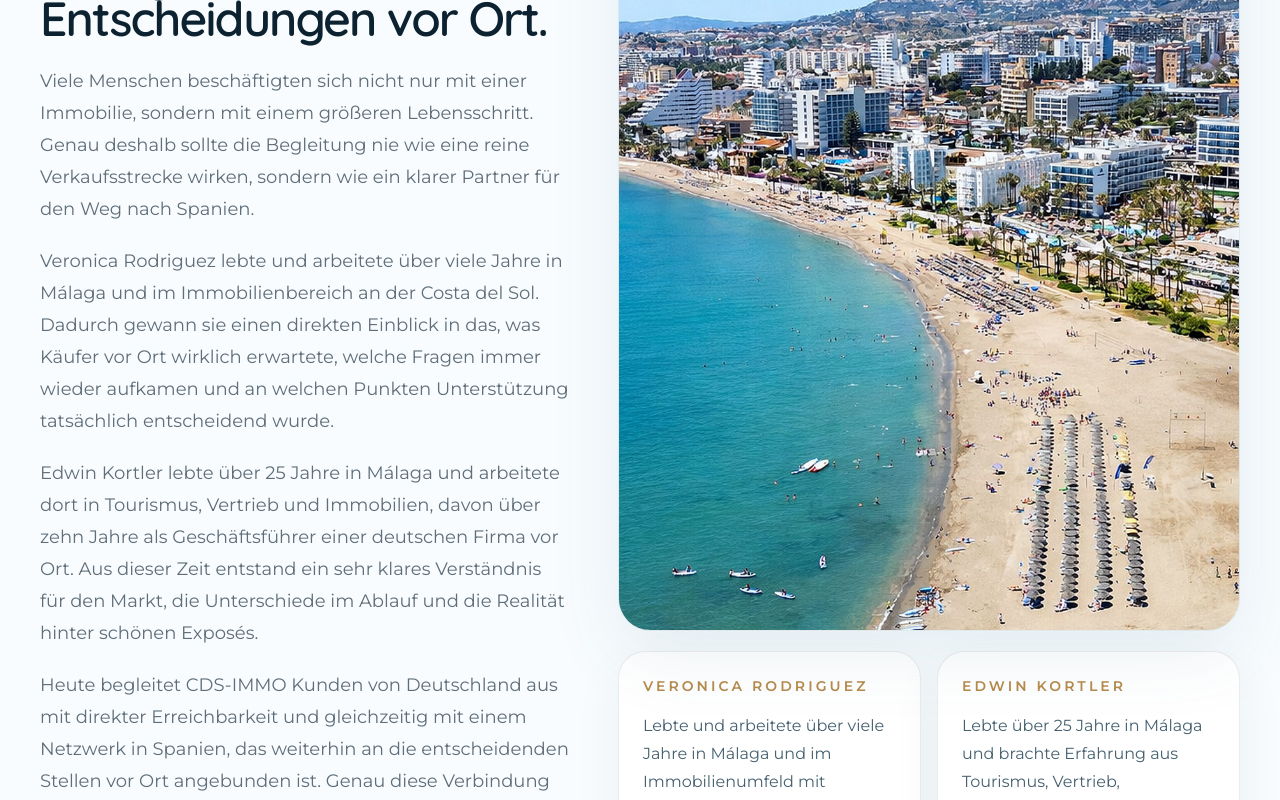
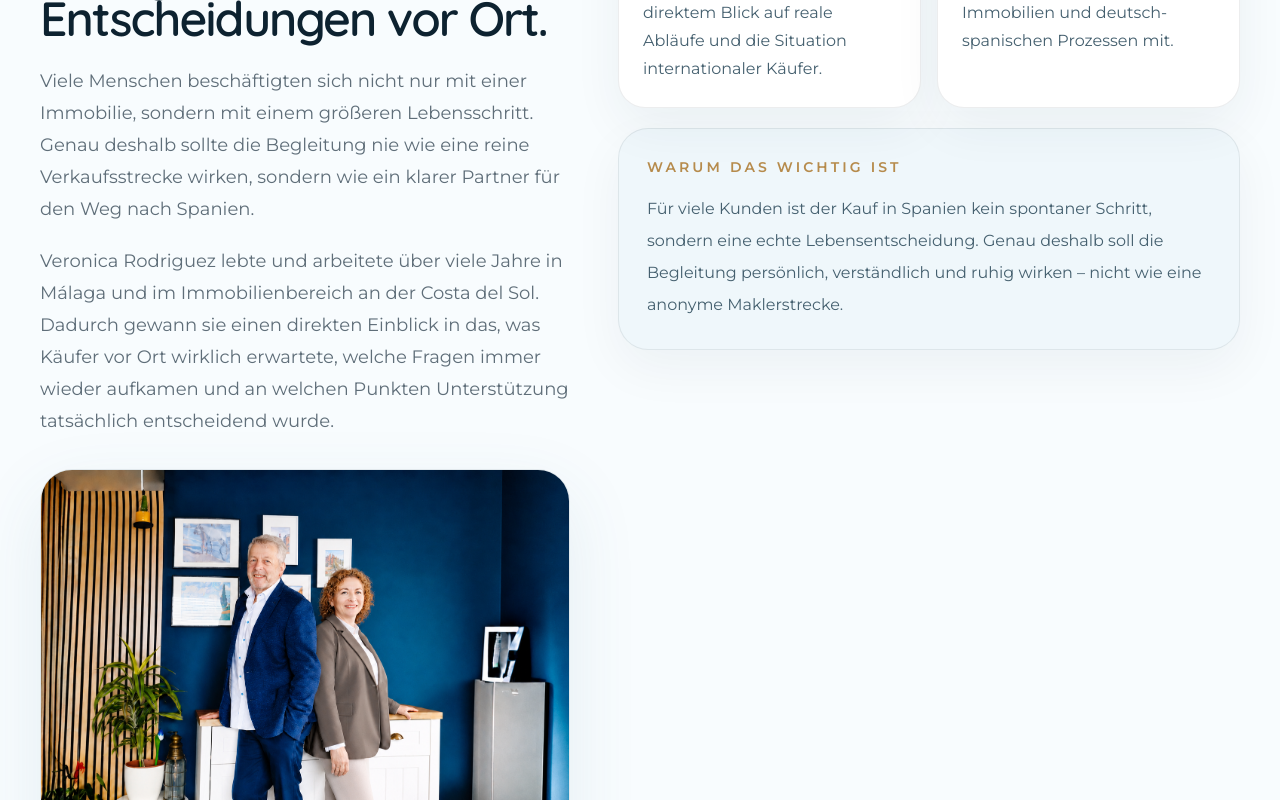
Before and after one commit to reidevaliaj/cds-immo, a Next.js app: page /ueber-uns in a window 1280 px wide. Shown: the part 920-1720 px from the top of the page. Built offline with nearby package versions, Linux system fonts and the light colour scheme.

Commit message:
Add team photo and contact topic dropdown

```diff
--- a/src/app/ueber-uns/page.tsx
+++ b/src/app/ueber-uns/page.tsx
@@ -1,5 +1,5 @@
 import andalusianCityImage from "@/assets/andalusian-city.jpg";
-import marbellaCoastImage from "@/assets/marbella-coast.jpg";
+import aboutTeamImage from "@/assets/about-team.png";
 import { Reveal } from "@/components/reveal";
 import { SectionHeading } from "@/components/section-heading";
 import { WaveDivider } from "@/components/wave-divider";
@@ -117,6 +117,18 @@ export default function AboutPage() {
                 wirklich erwartete, welche Fragen immer wieder aufkamen und an
                 welchen Punkten Unterstützung tatsächlich entscheidend wurde.
               </p>
+
+              <div className="mt-8 overflow-hidden rounded-[2rem] border border-[#183f55]/10 shadow-[0_24px_70px_rgba(57,108,134,0.10)]">
+                <div className="relative aspect-[5/4] select-none">
+                  <Image
+                    src={aboutTeamImage}
+                    alt="Veronica Rodriguez und Edwin Kortler"
+                    fill
+                    className="pointer-events-none object-cover object-center"
+                  />
+                </div>
+              </div>
+
               <p className="mt-5 text-base leading-8 text-[#5f6e79] sm:text-lg">
                 Edwin Kortler lebte über 25 Jahre in Málaga und arbeitete dort
                 in Tourismus, Vertrieb und Immobilien, davon über zehn Jahre
@@ -138,17 +150,6 @@ export default function AboutPage() {
 
           <Reveal delay={0.05}>
             <div className="space-y-5">
-              <div className="relative overflow-hidden rounded-[2rem] border border-[#183f55]/10 shadow-[0_24px_70px_rgba(57,108,134,0.10)]">
-                <div className="relative aspect-[4/5]">
-                  <Image
-                    src={marbellaCoastImage}
-                    alt="Küstenaufnahme als ruhige Bildfläche für Über uns"
-                    fill
-                    className="object-cover object-center"
-                  />
-                </div>
-              </div>
-
               <div className="grid gap-4 sm:grid-cols-2">
                 <article className="rounded-[1.7rem] border border-[#0d2230]/8 bg-white p-6 shadow-[0_18px_50px_rgba(17,44,60,0.06)]">
                   <p className="text-sm font-semibold uppercase tracking-[0.22em] text-[#b68b4c]">
@@ -172,6 +173,18 @@ export default function AboutPage() {
                   </p>
                 </article>
               </div>
+
+              <article className="rounded-[1.9rem] border border-[#0d2230]/8 bg-[#eff7fb] p-7 shadow-[0_18px_50px_rgba(17,44,60,0.05)]">
+                <p className="text-sm font-semibold uppercase tracking-[0.22em] text-[#b68b4c]">
+                  Warum das wichtig ist
+                </p>
+                <p className="mt-4 text-base leading-8 text-[#45606f]">
+                  Für viele Kunden ist der Kauf in Spanien kein spontaner
+                  Schritt, sondern eine echte Lebensentscheidung. Genau deshalb
+                  soll die Begleitung persönlich, verständlich und ruhig
+                  wirken – nicht wie eine anonyme Maklerstrecke.
+                </p>
+              </article>
             </div>
           </Reveal>
         </div>
--- a/src/components/contact-form.tsx
+++ b/src/components/contact-form.tsx
@@ -11,6 +11,14 @@ type ContactFormProps = {
 };
 
 const defaultTopic = "Allgemeine Anfrage";
+const baseTopicOptions = [
+  defaultTopic,
+  "Immobilien",
+  "Costa Blanca",
+  "Auswandern nach Spanien",
+  "Ratgeber",
+  ...servicePages.map((page) => page.title),
+];
 
 function buildMailtoBody(values: Record<string, string>) {
   return [
@@ -32,6 +40,9 @@ export function ContactForm({
   const [topic, setTopic] = useState(initialTopic?.trim() || defaultTopic);
   const [consent, setConsent] = useState(false);
   const [error, setError] = useState("");
+  const topicOptions = Array.from(
+    new Set([...baseTopicOptions, initialTopic?.trim() || ""]),
+  ).filter(Boolean);
 
   const onSubmit = (event: FormEvent<HTMLFormElement>) => {
     event.preventDefault();
@@ -131,22 +142,18 @@ export function ContactForm({
         <label className="mb-2 block text-xs font-semibold uppercase tracking-[0.22em] text-[#7a8d98]">
           Thema *
         </label>
-        <input
+        <select
           name="topic"
-          type="text"
           value={topic}
           onChange={(event) => setTopic(event.target.value)}
           className={inputClasses}
-          list="contact-topics"
-          placeholder={defaultTopic}
-        />
-        <datalist id="contact-topics">
-          <option value="Allgemeine Anfrage" />
-          <option value="Immobilien" />
-          {servicePages.map((page) => (
-            <option key={page.slug} value={page.title} />
+        >
+          {topicOptions.map((option) => (
+            <option key={option} value={option}>
+              {option}
+            </option>
           ))}
-        </datalist>
+        </select>
       </div>
 
       <div className="mt-4">
```
Also changed, not shown: src/assets/about-team.png (added).
